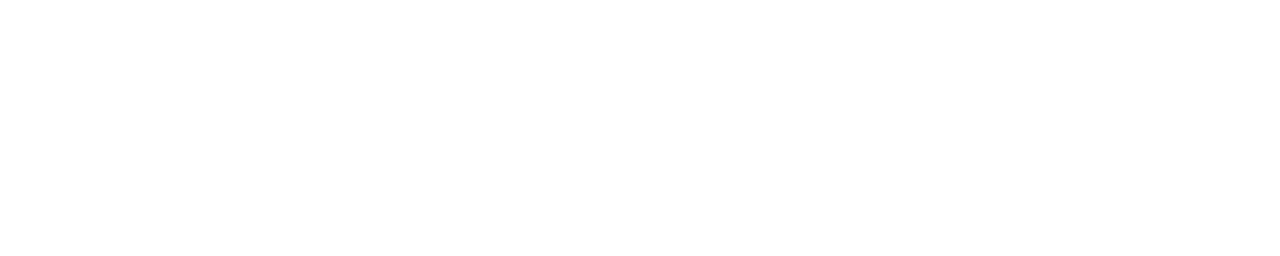
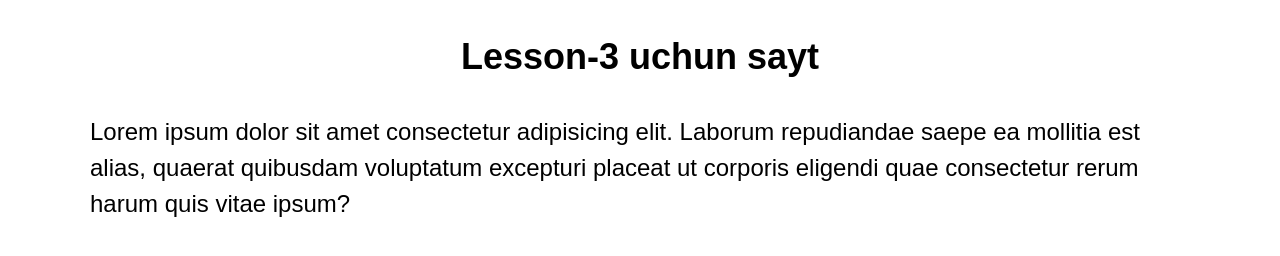
Before and after one commit to abdulatifkhan/lesson-3, a plain HTML site: page index.html in a window 1280 px wide. Drawn offline with Linux system fonts and the light colour scheme.

Commit message:
Add codes

```diff
--- a/index.html
+++ b/index.html
@@ -11,7 +11,14 @@
 </head>
 
 <body>
+  <div class="container">
+    <h2 class="heading">Lesson-3 uchun sayt</h2>
 
+    <p>
+      Lorem ipsum dolor sit amet consectetur adipisicing elit. Laborum repudiandae saepe ea mollitia est alias, quaerat
+      quibusdam voluptatum excepturi placeat ut corporis eligendi quae consectetur rerum harum quis vitae ipsum?
+    </p>
+  </div>
 </body>
 
 </html>
--- a/styles/main.css
+++ b/styles/main.css
@@ -17,3 +17,7 @@ body {
   margin-left: auto;
   margin-right: auto;
 }
+
+.heading {
+  text-align: center;
+}
```
